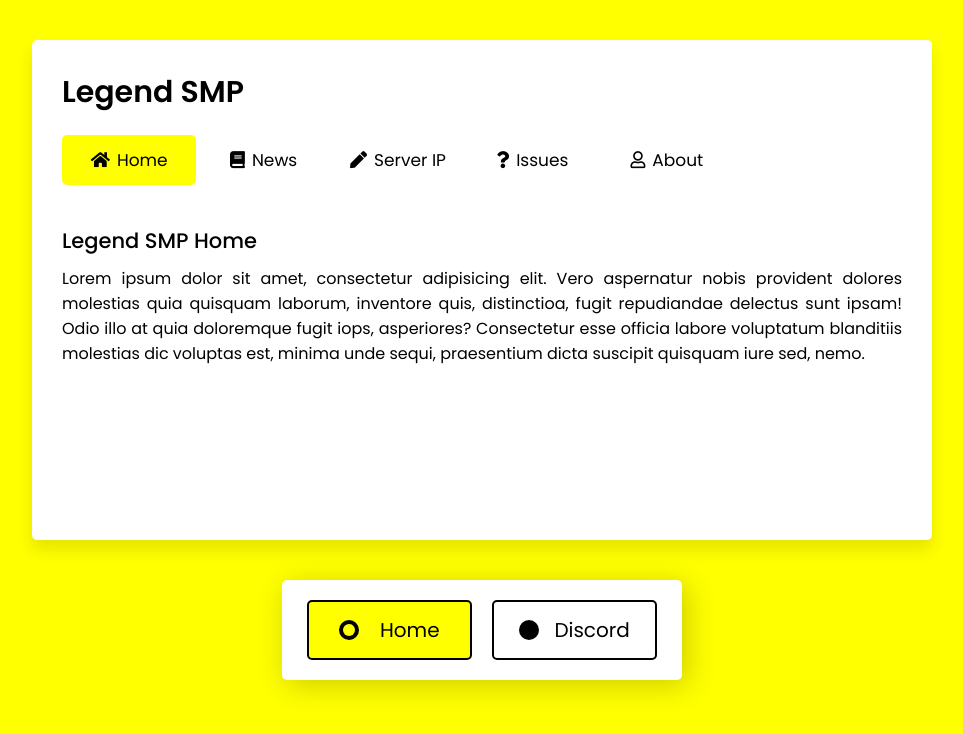
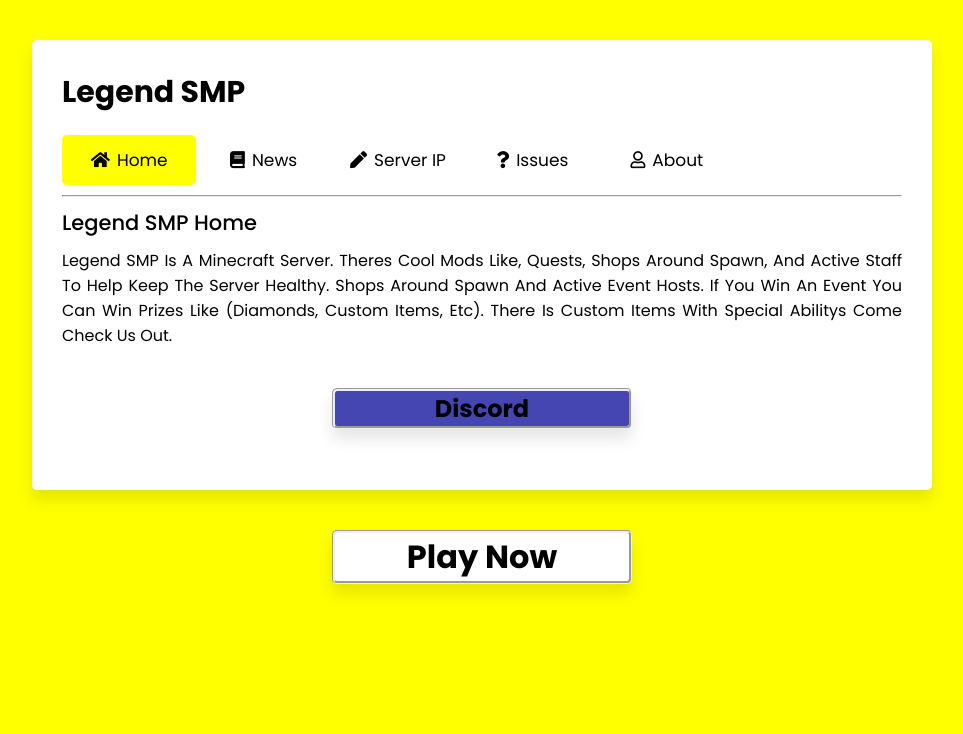
Before and after one commit to Sweaty-Coder/legendsmpwebsite, a plain HTML site: page index.html in a window 1280 px wide. Shown: the whole page, without its empty margins (158-1121 px from the left). Drawn offline with Linux system fonts and the light colour scheme.

Commit message:
Add files via upload

```diff
--- a/index.html
+++ b/index.html
@@ -11,7 +11,7 @@
 </head>
 <body>
   <div class="wrapper">
-    <header>Legend SMP</header>
+    <header><strong>Legend SMP</strong></header>
     <input type="radio" name="slider" checked id="home">
     <input type="radio" name="slider" id="blog">
     <input type="radio" name="slider" id="code">
@@ -26,13 +26,23 @@
       <div class="slider"></div>
     </nav>
     <section>
+		<hr>
       <div class="content content-1">
         <div class="title">Legend SMP Home</div>
-        <p>Lorem ipsum dolor sit amet, consectetur adipisicing elit. Vero aspernatur nobis provident dolores molestias quia quisquam laborum, inventore quis, distinctioa, fugit repudiandae delectus sunt ipsam! Odio illo at quia doloremque fugit iops, asperiores? Consectetur esse officia labore voluptatum blanditiis molestias dic voluptas est, minima unde sequi, praesentium dicta suscipit quisquam iure sed, nemo.</p>
+        <p>
+			Legend SMP Is A Minecraft Server. Theres Cool Mods Like, Quests, Shops Around Spawn, And Active Staff To Help Keep The Server Healthy.
+			Shops Around Spawn And Active Event Hosts. If You Win An Event You Can Win Prizes Like (Diamonds, Custom Items, Etc).
+			There Is Custom Items With Special Abilitys Come Check Us Out.
+			<div style="background-color: rgb(70, 70, 179);" id="button-wrapper" onclick="yourFunction()">
+				<center><h2>Discord</h2></center>
+			</div>
+		</p>
       </div>
       <div class="content content-2">
         <div class="title">Legend SMP News</div>
-        <p>Lorem ipsum dolor sit amet, consectetur adipisicing elit amet. Possimus doloris nesciunt mollitia culpa sint itaque, vitae praesentium assumenda suscipit fugit doloremque adipisci doloribus, sequi facere itaque cumque accusamus, quam molestias sed provident quibusdam nam deleniti. Autem eaque aut impedit eo nobis quia, eos sequi tempore! Facere ex repellendus, laboriosam perferendise. Enim quis illo harum, exercitationem nam totam fugit omnis natus quam totam, repudiandae dolor laborum! Commodi?</p>
+        <p>
+			12/9/2022: Server Has Been Closed For Now Becuase Of Lag (Currupted Chunks)
+		</p>
       </div>
       <div class="content content-3">
         <div class="title">Legend SMP Server IP</div>
@@ -76,28 +86,18 @@
       </div>
     </section>
 	</div>
-  <center><div class="wrapper2">
-	<input type="radio" name="select" id="option-1" onclick="yourFunction()" checked>
-	<input type="radio" name="select" id="option-2">
-	<label for="option-1" class="option option-1">
-	  <div class="dot"></div>
-	  <span>Home</span>
-	</label>
-	<label for="option-2" class="option option-2" onclick="myFunction()">
-	  <div class="dot"></div>
-	  <span>Discord</span>
-	</label>
-  </div></center>
+	<div id="button-wrapper" onclick="myFunction()">
+		<center><h1>Play Now</h1></center>
+	</div>
 	<script>
 		function myFunction() {
-	  location.replace("https://legendsmpweb.tk/discord.html")
+			window.open("https://resclient.vercel.app/")
 		}
 	</script>
 	<script>
 		function yourFunction() {
-	   location.replace("https://legendsmpweb.tk/index.html")
+		  window.open("https://discord.com/invite/WXzGYBsJkz")
 		}
 	</script>
-
 </body>
 </html>
--- a/style.css
+++ b/style.css
@@ -12,7 +12,7 @@ body{
   width: 900px;
   margin: 40px auto;
   padding: 30px 30px 30px 30px;
-  height: 500px;
+  height: 450px;
   border-radius: 5px;
   background: #fff;
   box-shadow: 0px 10px 15px rgba(0,0,0,0.1);
@@ -28,7 +28,7 @@ body{
   height: 50px;
   display: flex;
   align-items: center;
-  margin-bottom: 40px;
+  margin-bottom: 10px;
 }
 .wrapper nav label{
   display: block;
@@ -95,8 +95,33 @@ section .content{
 section .content .title{
   font-size: 21px;
   font-weight: 500;
-  margin: 30px 0 10px 0;
+  margin: 10px 0 10px 0;
 }
 section .content p{
 text-align: justify;
 }
+.button{
+    background-color: white;
+    font-size: 15px;
+    border-radius: 3px;
+    border-style: groove;
+    color: black;
+    box-shadow: 0px 10px 15px rgba(0,0,0,0.1);
+    display: inline-block;
+
+}
+#button-wrapper{
+    width: 300px;
+    margin: 40px auto;
+    padding: 0px;
+    height: auto;
+    border-radius: 5px;
+    background: #fff;
+    box-shadow: 0px 10px 15px rgba(0,0,0,0.1);
+    border-color: black;
+    border: 3px;
+    border-style:groove;
+}
+.button:hover{
+    background: yellow;
+}
```
Lines whose indentation alone changed are shown as unchanged.
